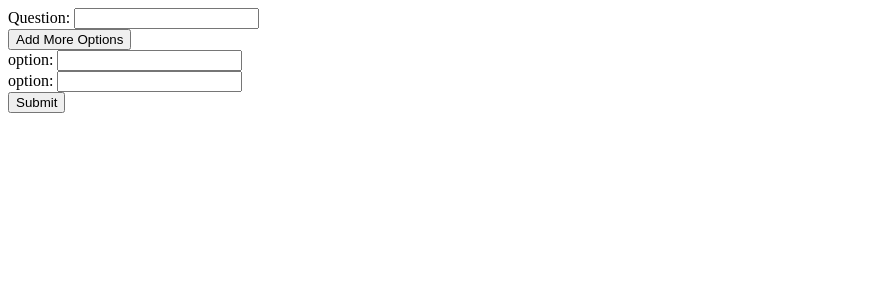
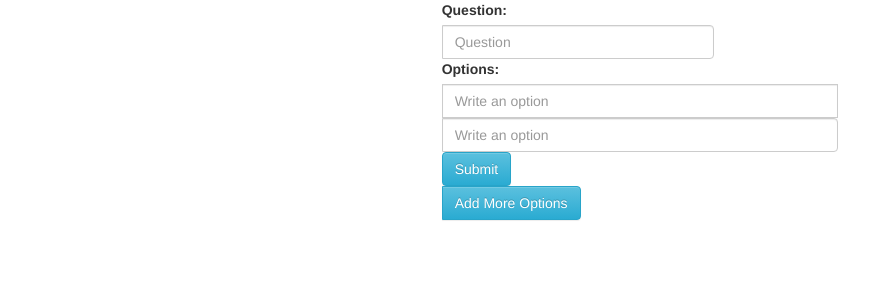
Before and after one commit to memo330179/DecisionMaker, a PHP site: page / in a window 1280 px wide. Shown: the top 300 px of the page, without its empty margins (0-893 px from the left). Run offline with PHP 8.4, Linux system fonts and the light colour scheme; some libraries are stand-ins or nearby versions.

Commit message:
made it a bit prettier

```diff
--- a/buttons.js
+++ b/buttons.js
@@ -9,7 +9,7 @@ $(document).ready(function(){
         if(x < max_fields){
             x++; //add the number of textboxes
             //$(wrapper).append('<div>option: <input type="text" name="option[]" /><a href="#" class="remove_field">Remove</a></div>');
-            $('<div>option: <input type="text" name="option[]" required /><a href="#" class="remove_field">Remove</a></div>').insertBefore(".submit_options");
+            $('<div><input type="text" name="option[]" class="form-control" placeholder="Write an option" aria-describedby="basic-addon1" required><a href="#" class="remove_field">Remove</a></div>').insertAfter(".input2");
 
         }
     });
--- /dev/null
+++ b/footer.php
@@ -0,0 +1,2 @@
+  </body>
+</html>
--- a/header.php
+++ b/header.php
@@ -1,6 +1,15 @@
 <!DOCTYPE html>
 <html>
   <head>
-    <title><?php echo $title; ?></title>
-    <script src="https://ajax.googleapis.com/ajax/libs/jquery/1.11.3/jquery.min.js"></script>
+  <title><?php echo $title; ?></title>
+  <!-- Latest compiled and minified CSS -->
+  <link rel="stylesheet" href="https://maxcdn.bootstrapcdn.com/bootstrap/3.3.5/css/bootstrap.min.css" integrity="sha512-dTfge/zgoMYpP7QbHy4gWMEGsbsdZeCXz7irItjcC3sPUFtf0kuFbDz/ixG7ArTxmDjLXDmezHubeNikyKGVyQ==" crossorigin="anonymous">
+
+  <!-- Optional theme -->
+  <link rel="stylesheet" href="https://maxcdn.bootstrapcdn.com/bootstrap/3.3.5/css/bootstrap-theme.min.css" integrity="sha384-aUGj/X2zp5rLCbBxumKTCw2Z50WgIr1vs/PFN4praOTvYXWlVyh2UtNUU0KAUhAX" crossorigin="anonymous">
+
+  <!-- Latest compiled and minified JavaScript -->
+  <script src="https://maxcdn.bootstrapcdn.com/bootstrap/3.3.5/js/bootstrap.min.js" integrity="sha512-K1qjQ+NcF2TYO/eI3M6v8EiNYZfA95pQumfvcVrTHtwQVDG+aHRqLi/ETn2uB+1JqwYqVG3LIvdm9lj6imS/pQ==" crossorigin="anonymous"></script>
+  <script src="https://ajax.googleapis.com/ajax/libs/jquery/1.11.3/jquery.min.js"></script>
   </head>
+  <body>
--- a/index.php
+++ b/index.php
@@ -5,19 +5,25 @@ $title = "Decision Maker"; //title of the page
 include "header.php";
 ?>
 
-  <body>
-    <div class="question">
-      <div>Question: <input type="text" name="question"/></div>
+  <form action="decision.php" method="post" class="col-md-4 col-md-offset-4">
+  <div class="input-group">
+    <label for="question">Question:</label>
+      <input type="text" name="question" class="form-control" placeholder="Question" aria-describedby="basic-addon1" required>
+  </div>
+    <div class="input_field_wrap">
+      <div class="input-group">
+        <label for="option[]">Options:</label>
+        <input type="text" name="option[]" class="form-control" placeholder="Write an option" aria-describedby="basic-addon1" required>
+        <input type="text" name="option[]" class="form-control input2" placeholder="Write an option" aria-describedby="basic-addon1" required>
+      </div>
+      <span class="btn-group">
+      <div class="submit_options"><input class="btn btn-info" type=submit></div>
+      <button class="add_field_button btn btn-info">Add More Options</button>
+      </span>
     </div>
-    <form action="decision.php" method="post">
-    <div class="input_field_wrap">
-      <button class="add_field_button">Add More Options</button>
-      <div>option: <input type="text" name="option[]" required></div>
-      <div>option: <input type="text" name="option[]" required></div>
-      <div class="submit_options"><input type=submit></div>
-    </div>
-    </form>
-    <script type = "text/javascript" src = "buttons.js"></script>
-  </body>
-  <!--TODO change this to a footer -->
-</html>
+
+  </form>
+  <script type = "text/javascript" src = "buttons.js"></script>
+<?php
+  include_once "footer.php";
+?>
```
Also changed, not shown: decision.php (+12 -4 lines).
